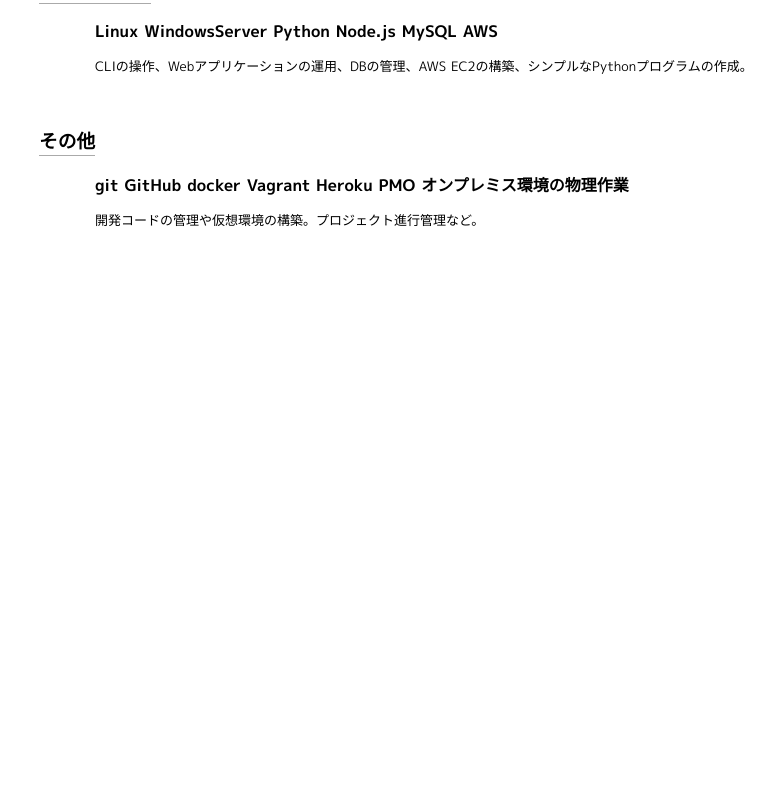
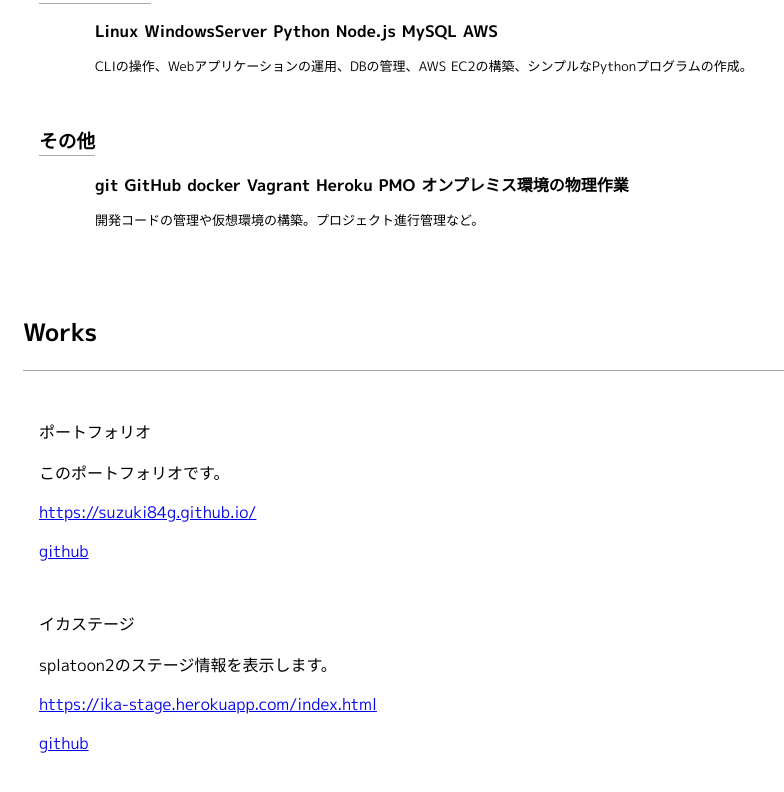
Before and after one commit to suzuki84g/-suzuki84g.github.io, a Nuxt app: page / in a window 1280 px wide. Shown: the part 874-1666 px from the top of the page, without its empty margins (0-784 px from the left). Before the commit the page ends 1191 px from the top, so only its background shows below. Built offline with nearby package versions, Linux system fonts and the light colour scheme.

Commit message:
Worksをざっくり表示

```diff
--- a/components/Works.vue
+++ b/components/Works.vue
@@ -1,17 +1,17 @@
 <template>
-  <v-row class="works">
-    <v-col cols="12" class="row-title">
-      Works
-    </v-col>
-    <v-card v-for="work in works" :key="work">
-      <v-card-title>{{ work.title }}</v-card-title>
-      <v-card-text>
-        <p>{{ work.about }}</p>
+  <section>
+    <div class="title">
+      <h2>Works</h2>
+    </div>
+    <div class="works-container">
+      <div v-for="work in works" :key="work" class="work">
+        <p>{{ work.title }}</p>
+        <p>{{ work.overview }}</p>
         <p><a :href="work.url">{{ work.url }}</a></p>
         <p><a :href="work.code">github</a></p>
-      </v-card-text>
-    </v-card>
-  </v-row>
+      </div>
+    </div>
+  </section>
 </template>
 
 <script>
@@ -21,15 +21,21 @@
       works: [
         {
           title: 'ポートフォリオ',
-          about: 'このポートフォリオです。',
+          overview: 'このポートフォリオです。',
+          // image: require(),
           url: 'https://suzuki84g.github.io/',
-          code: 'https://github.com/suzuki84g/suzuki84g.github.io'
+          code: 'https://github.com/suzuki84g/suzuki84g.github.io',
+          tech: [],
+          impressions: ''
         },
         {
           title: 'イカステージ',
-          about: 'splatoon2のステージ情報を表示します。',
+          overview: 'splatoon2のステージ情報を表示します。',
+          // image: require(),
           url: 'https://ika-stage.herokuapp.com/index.html',
-          code: 'https://github.com/suzuki84g/ikaStageSort'
+          code: 'https://github.com/suzuki84g/ikaStageSort',
+          tech: [],
+          impressions: ''
         }
       ]
     }
@@ -38,4 +44,11 @@
 </script>
 
 <style lang="scss">
+.works-container {
+  display: flex;
+  flex-direction: column;
+  .work {
+    margin-bottom: 1rem;
+  }
+}
 </style>
--- a/pages/index.vue
+++ b/pages/index.vue
@@ -2,7 +2,7 @@
   <div class="container">
     <Profile />
     <Skills />
-    <!-- <Works /> -->
+    <Works />
     <!-- <History /> -->
     <!-- <Images /> -->
   </div>
@@ -11,15 +11,15 @@
 <script>
 import Profile from '~/components/Profile'
 import Skills from '~/components/Skills'
-// import Works from '~/components/Works'
+import Works from '~/components/Works'
 // import History from '~/components/History'
 // import Images from '~/components/Images'
 
 export default {
   components: {
     Profile,
-    Skills
-    // Works
+    Skills,
+    Works
     // History,
     // Images,
   }
```
